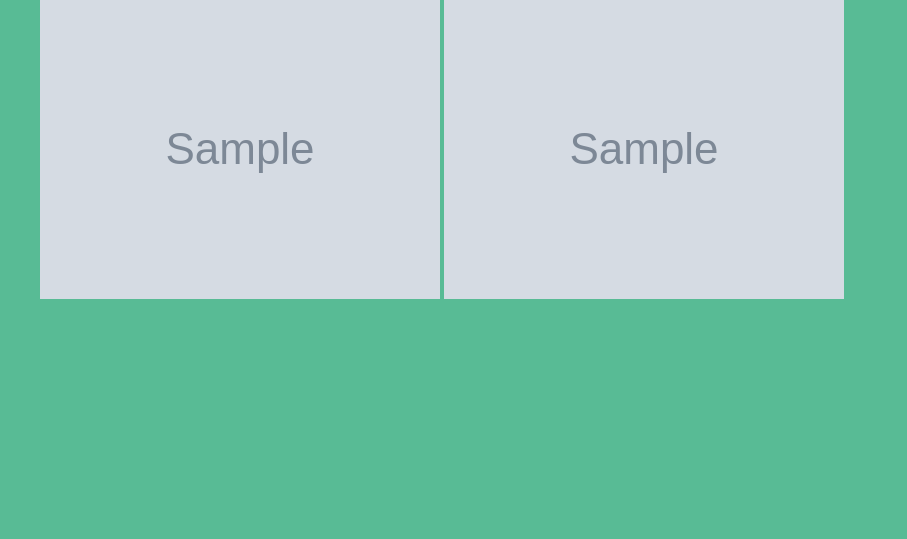
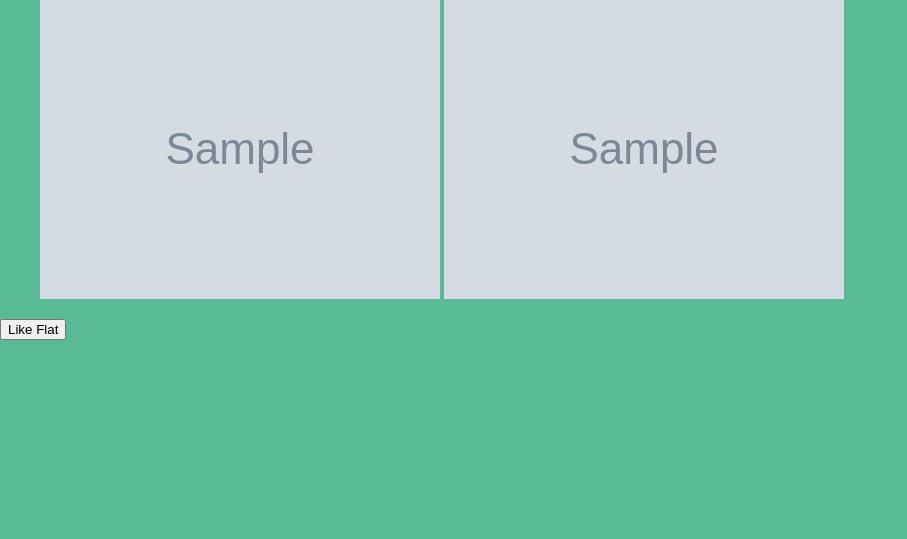
Before and after one commit to WAD-Team-A/flatshare_project, a Django app: a page that uses templates/flatshare/flat.html in a window 1280 px wide. Shown: the part 167-706 px from the top of the page, without its empty margins (0-907 px from the left). Run offline with Django 3.2, Linux system fonts and the light colour scheme; tables that the repository leaves empty hold one stand-in row (values such as "Sample post"); grey boxes marked "Sample" are stand-in pictures; some web fonts are replaced.

Commit message:
"like" functionality implemented

```diff
--- a/flatshare/models.py
+++ b/flatshare/models.py
@@ -67,3 +67,11 @@ class UserProfile(models.Model):
 
     def __str__(self):
         return self.FirstName + " " + self.LastName
+
+class Match(models.Model):
+    match_id = models.UUIDField(primary_key=True, editable=False, default=uuid.uuid4())
+    m_user = models.ForeignKey(UserProfile, on_delete=models.CASCADE)
+    m_flat = models.ForeignKey(Flat, on_delete=models.CASCADE)
+
+    class Meta:
+        verbose_name_plural = 'Matches'
--- a/flatshare/urls.py
+++ b/flatshare/urls.py
@@ -10,6 +10,7 @@ urlpatterns = [
     path('signup/', views.signup, name='signup'),
     path('flats/', views.list_flats, name="list_flats"),
     path('flats/<slug:flat_slug>/', views.show_flat, name='show_flat'),
+    path('flats/<slug:flat_slug>/like', views.like_flat, name='like_flat'),
     path('users/<slug:user_slug>', views.view_profile, name='view_profile'),
     path('my_matches/', views.my_matches, name='my_matches'),
     path('add_flat/', views.add_flat, name='add_flat'),
--- a/flatshare/views.py
+++ b/flatshare/views.py
@@ -100,7 +100,7 @@ def my_matches(request):
     user_profile = UserProfile.objects.get(user=request.user)
     flat_matches = []
     for flat in user_profile.liked_flats:
-        if flat.owner in user_profile.user.liked_by_set:  # TODO: complete comparison
+        if user_profile.user in UserProfile.objects.get(user=flat.owner).liked_users:  # TODO: complete comparison
             flat_matches.append(flat)
     return render(request, 'flatshare/matches.html', {'flat_matches': flat_matches})
 
@@ -142,6 +142,13 @@ def show_flat(request, flat_slug):
     return render(request, 'flatshare/flat.html', context=context_dict)
 
 
+def like_flat(request, flat_slug):
+    liked_flat = Flat.objects.get(slug=flat_slug)
+    request.user.userprofile.liked_flats.add(liked_flat)
+    return redirect(reverse('flatshare:show_flat', args=[liked_flat.slug]))
+
+
+
 def list_flats(request):
     context_dict = {}
     SELECTED_ORDER = 'rent'
--- a/templates/flatshare/flat.html
+++ b/templates/flatshare/flat.html
@@ -18,6 +18,9 @@
         <img src="{{ MEDIA_URL }}{{ flat.image1 }}">
         <img src="{{ MEDIA_URL }}{{ flat.image2 }}">
     </ul>
+    <form action='like' method='GET'>
+        <button type='submit'> Like Flat </button>
+    </form>
 {% else %}
     <strong>There are no flats present.</strong>
 {% endif %}
```
